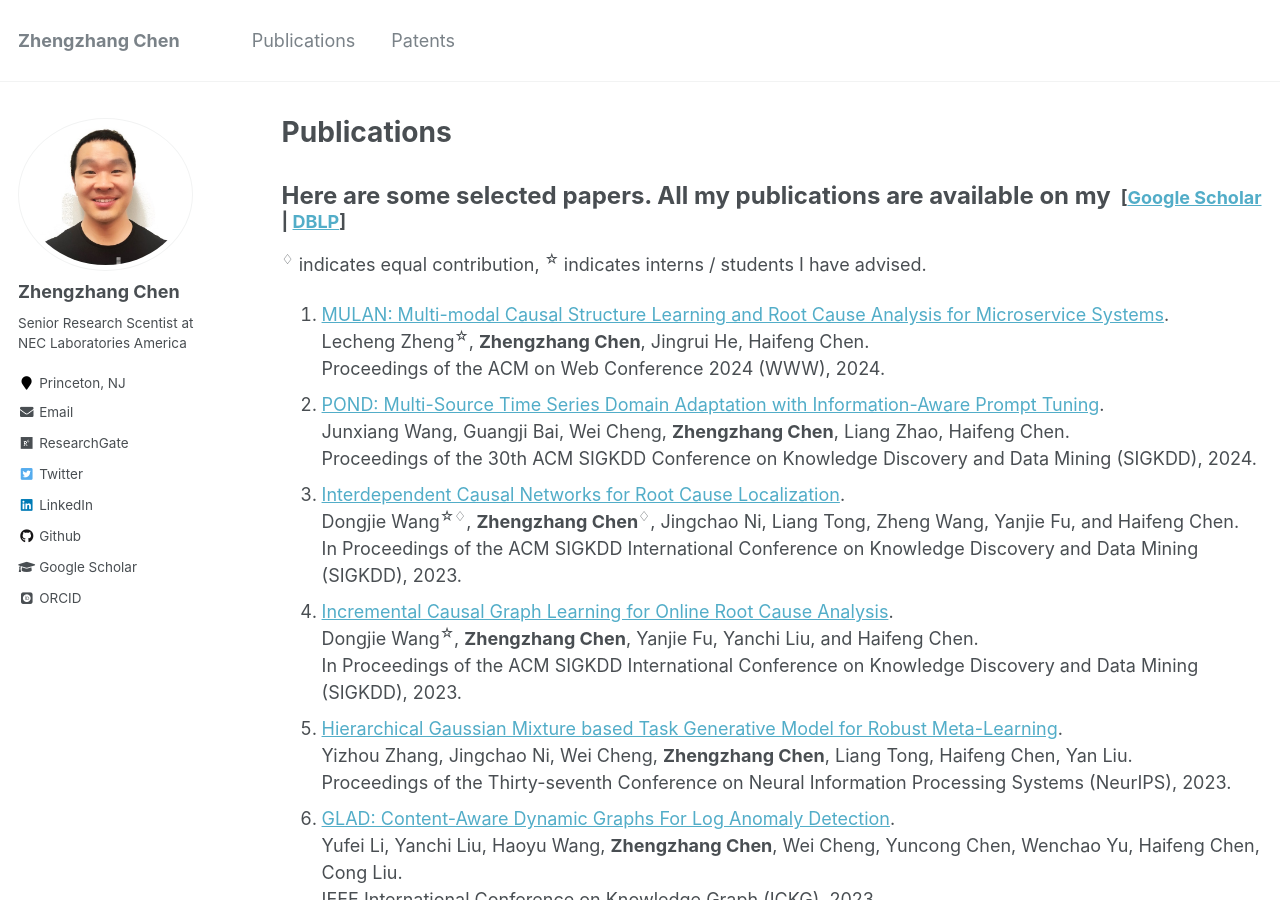
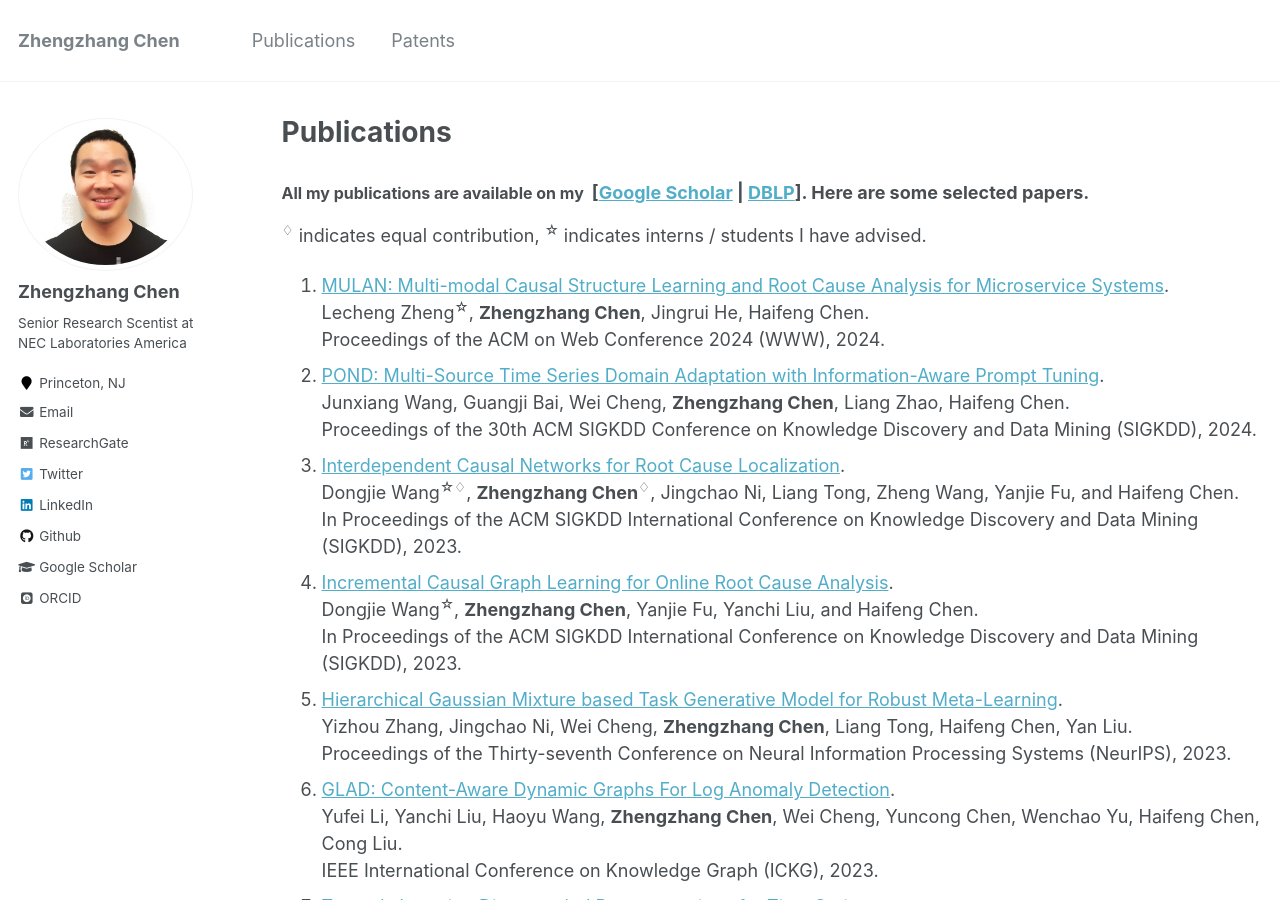
Before and after one commit to zhengzhangchen/zhengzhangchen.github.io, a Jekyll site: the page built from _pages/publications.md, in a window 1280 px wide and 900 px high. Built offline with Jekyll 4.4.1, drawn with Linux system fonts in a browser that asks for light colours; some web fonts are replaced.

Commit message:
Update publications.md

```diff
--- a/_pages/publications.md
+++ b/_pages/publications.md
@@ -5,7 +5,7 @@ permalink: /publications/
 author_profile: true
 ---
 
-<h3><font size="5"><b>Here are some selected papers. All my publications are available on my </b></font>&nbsp;[<a href="https://scholar.google.com/citations?user=2t7wQ24AAAAJ" target="_blank">Google Scholar</a> | <a href="https://dblp.org/pid/14/3744.html" target="_blank">DBLP</a>]</h3>
+<h3><font size="3"><b>All my publications are available on my </b></font>&nbsp;[<a href="https://scholar.google.com/citations?user=2t7wQ24AAAAJ" target="_blank">Google Scholar</a> | <a href="https://dblp.org/pid/14/3744.html" target="_blank">DBLP</a>]. Here are some selected papers. </h3>
 <p><sup>&#9826;</sup> indicates equal contribution, <sup>&#9734;</sup> indicates interns / students I have advised.</p>
 
 1. [MULAN: Multi-modal Causal Structure Learning and Root Cause Analysis for Microservice Systems](https://dl.acm.org/doi/pdf/10.1145/3589334.3645442?casa_token=CizaRDRo0wkAAAAA:v6hBm8JcZrLTrF7YsN5c2a5hY8fN6DGW1eliGL3lnvUTPg9pY1jvOiuUxB3WRmElIkgQIJBiUgX1). <br> Lecheng Zheng<sup>&#9734;</sup>, <b>Zhengzhang Chen</b>, Jingrui He, Haifeng Chen. <br> Proceedings of the ACM on Web Conference 2024 (WWW), 2024.
```
